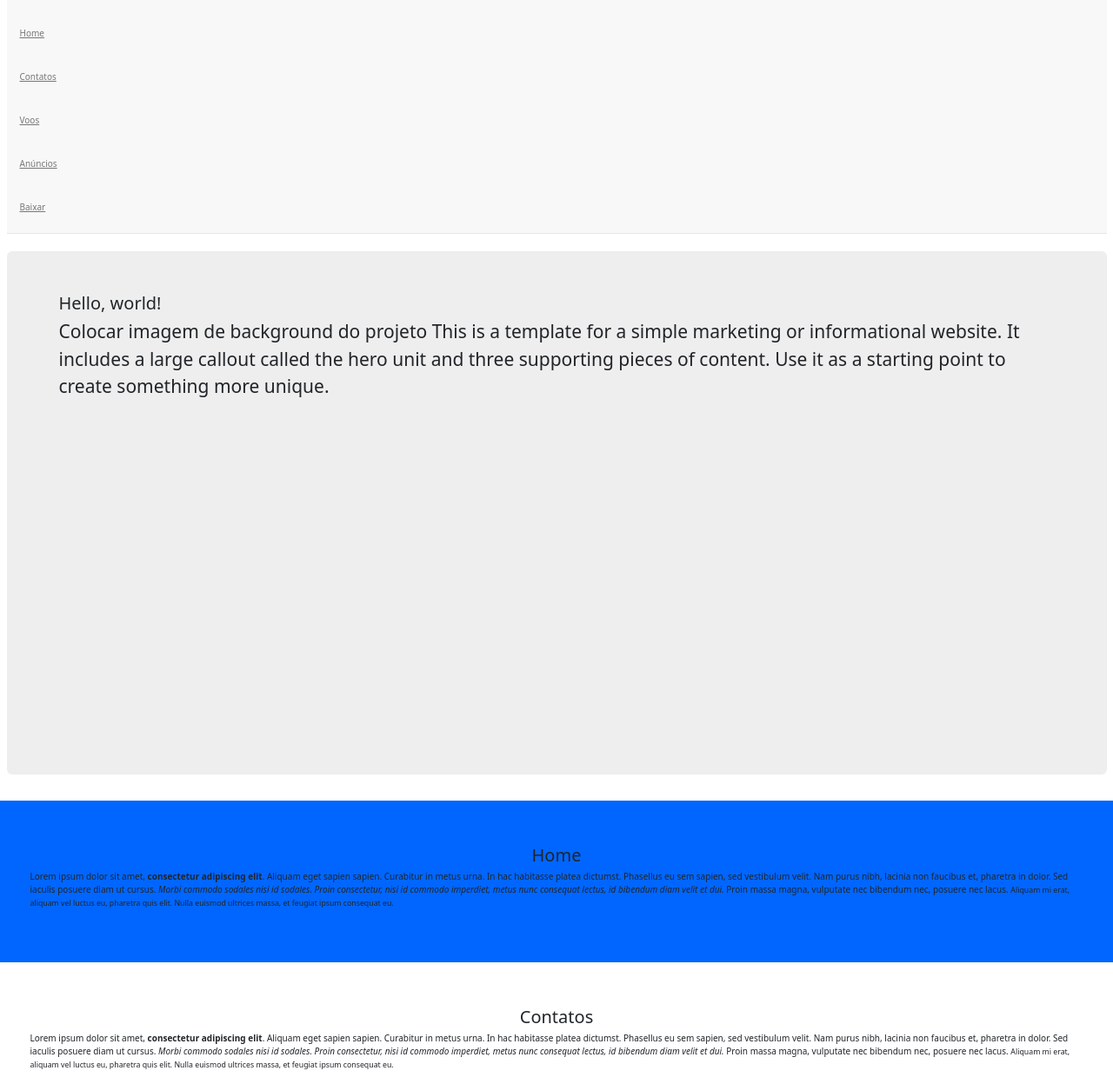
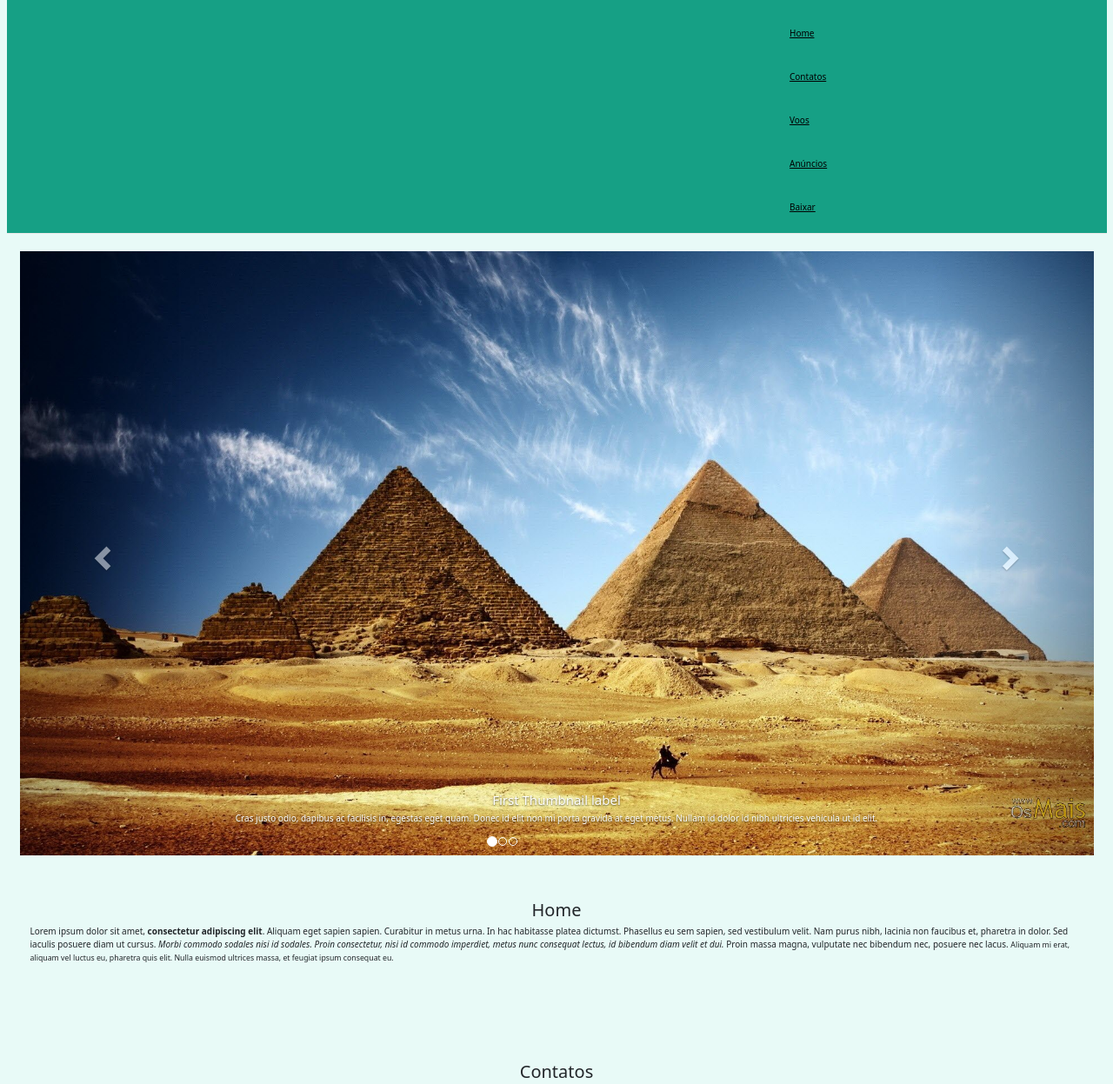
Before and after one commit to johnny99tech/project_minhaviagem, a plain HTML site: page src/index.html in a window 1280 px wide. Shown: the part 42-1289 px from the top of the page at 87% size. Drawn offline with nearby package versions, Linux system fonts and the light colour scheme; a script that the page names is missing.

Commit message:
update files

```diff
--- a/src/css/style.css
+++ b/src/css/style.css
@@ -1,3 +1,6 @@
+body{
+	background-color: #e8faf7;
+}
 nav{
 		padding-left: 59px;
 }
@@ -12,7 +15,8 @@ nav{
  		text-align: center;
 }
 .index{
-	background-color: #e3e327;
+		/*background-color: #e3e327;*/
+		background-color: #e8faf7;
 		height: 47vmax;
 }
 #footer{
@@ -24,12 +28,26 @@ nav{
 		background-color: #fffc00;
 }
 #home, #voos{
-	background-color: #0066ff;
+		background-color: #e8faf7;
 }
 .info{
 		padding: 25px;
-	background-color: #f8f9fb;
+/*	background-color: #e8faf7;*/
+		background-color: #e8faf7;
 }
+#bs-example-navbar-collapse-1 ul li a {
+    color: black;
+}
+.navbar-default .navbar-brand {
+    color: #000;
+}
+/*
+nav{
+	background-color: #16a085;
+}
+nav a {
+	color: black;
+}*/
 
 /* STYLE- DANI*/
 /*
--- a/src/index.html
+++ b/src/index.html
@@ -10,28 +10,30 @@
 
     <!--<link href="css/bootstrap.min.css" rel="stylesheet">-->
     <link href="css/style.css" rel="stylesheet">
-	<!-- bootstrap-->
+	   <!-- bootstrap-->
    	<link href="http://somewebsite.com/css/bootstrap.css" rel="stylesheet">
     <link href="http://somewebsite.com/css/bootstrap.min.css" rel="stylesheet">
     <link href="https://maxcdn.bootstrapcdn.com/bootstrap/3.3.5/css/bootstrap.min.css" rel="stylesheet" integrity="sha256-MfvZlkHCEqatNoGiOXveE8FIwMzZg4W85qfrfIFBfYc= sha512-dTfge/zgoMYpP7QbHy4gWMEGsbsdZeCXz7irItjcC3sPUFtf0kuFbDz/ixG7ArTxmDjLXDmezHubeNikyKGVyQ==" crossorigin="anonymous">
+    <!--carrossel-->
+    <script src="https://ajax.googleapis.com/ajax/libs/jquery/3.2.1/jquery.min.js"></script>
+    <script src="https://maxcdn.bootstrapcdn.com/bootstrap/3.3.7/js/bootstrap.min.js"></script>
 
     <link href="http://maxcdn.bootstrapcdn.com/bootstrap/<bootstrap_version_number>/css/bootstrap.min.css" rel="stylesheet">
   </head>
-  <body>
-
-    <div class="container-fluid">
+<body style="background-color: #e8faf7;">
+<div class="container-fluid">
 	<div class="row">
 		<div class="col-md-12">
-			<nav class="navbar navbar-default navbar-fixed-top" role="navigation">
+			<nav class="navbar navbar-default navbar-fixed-top" role="navigation" style="background: #16a085;">
 				<div class="navbar-header">
 
 					<button type="button" class="navbar-toggle" data-toggle="collapse" data-target="#bs-example-navbar-collapse-1">
 						 <span class="sr-only">Toggle navigation</span><span class="icon-bar"></span><span class="icon-bar"></span><span class="icon-bar"></span>
-					</button> <a class="navbar-brand" href="#">Minha Viagem</a>
+					</button> <a class="navbar-brand" href="#" style="color: black;">Minha Viagem</a>
 				</div>
 
 				<div class="collapse navbar-collapse" id="bs-example-navbar-collapse-1">
-					<ul class="nav navbar-nav">
+					<ul class="nav navbar-nav" style="padding-left:70%">
 						<li>
 							<a href="#home">Home</a>
 						</li>
@@ -51,18 +53,56 @@
 				</div>
 
 			</nav>
-			<div class="jumbotron index">
-				<h2>
-					Hello, world!
-				</h2>
-				<p>
-					Colocar imagem de background do projeto
-					This is a template for a simple marketing or informational website. It includes a large callout called the hero unit and three supporting pieces of content. Use it as a starting point to create something more unique.
-				</p>
-				<!--<p>
-					<a class="btn btn-primary btn-large" href="#">Learn more</a>
-				</p>-->
-			</div>
+      <!-- carrossel-->
+      <div class="col-md-12">
+  			<div class="carousel slide" id="carousel-891645">
+  				<ol class="carousel-indicators">
+  					<li class="active" data-slide-to="0" data-target="#carousel-891645">
+  					</li>
+  					<li data-slide-to="1" data-target="#carousel-891645">
+  					</li>
+  					<li data-slide-to="2" data-target="#carousel-891645">
+  					</li>
+  				</ol>
+  				<div class="carousel-inner">
+  					<div class="item active">
+  						<img alt="Carousel Bootstrap First" src="images/egito.jpg" />
+  						<div class="carousel-caption">
+  							<h4>
+  								First Thumbnail label
+  							</h4>
+  							<p>
+  								Cras justo odio, dapibus ac facilisis in, egestas eget quam. Donec id elit non mi porta gravida at eget metus. Nullam id dolor id nibh ultricies vehicula ut id elit.
+  							</p>
+  						</div>
+  					</div>
+  					<div class="item">
+  						<img alt="Carousel Bootstrap Second" src="images/rj.jpg" />
+  						<div class="carousel-caption">
+  							<h4>
+  								Second Thumbnail label
+  							</h4>
+  							<p>
+  								Cras justo odio, dapibus ac facilisis in, egestas eget quam. Donec id elit non mi porta gravida at eget metus. Nullam id dolor id nibh ultricies vehicula ut id elit.
+  							</p>
+  						</div>
+  					</div>
+  					<div class="item">
+  						<img alt="Carousel Bootstrap Third" src="images/roma.jpg" />
+  						<div class="carousel-caption">
+  							<h4>
+  								Third Thumbnail label
+  							</h4>
+  							<p>
+  								Cras justo odio, dapibus ac facilisis in, egestas eget quam. Donec id elit non mi porta gravida at eget metus. Nullam id dolor id nibh ultricies vehicula ut id elit.
+  							</p>
+  						</div>
+  					</div>
+  				</div> <a class="left carousel-control" href="#carousel-891645" data-slide="prev"><span class="glyphicon glyphicon-chevron-left"></span></a> <a class="right carousel-control" href="#carousel-891645" data-slide="next"><span class="glyphicon glyphicon-chevron-right"></span></a>
+  			</div>
+  		</div>
+      <!-- /carrosssel-->
+
 			<div class="row region" id="home">
 				<div class="col-md-12">
 					<h2>Home</h2>
@@ -109,7 +149,7 @@
 				<div class="col-md-12">
 					<h2>Baixar</h2>
 					<figure>
-						<img src="images/baixarapp.png">
+						<img src="images/baixarapp.png" style="width: 540px;">
 					</figure>
 				</div>
 			</div>
```
Also changed, not shown: src/images/beach.jpg (added), src/images/egito.jpg (added), src/images/paris.jpg (added), src/images/rj.jpg (added), src/images/roma.jpg (added), 1 other file. Lines whose indentation alone changed are shown as unchanged.
